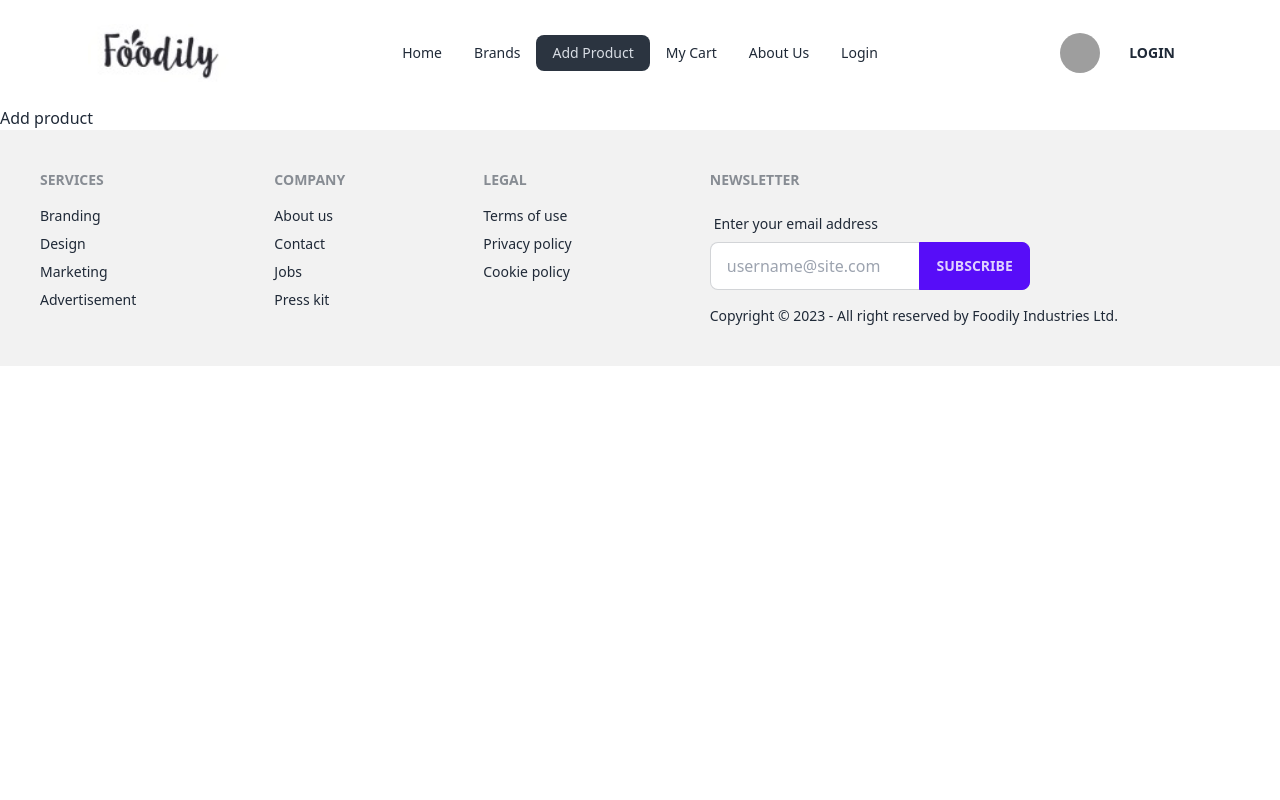
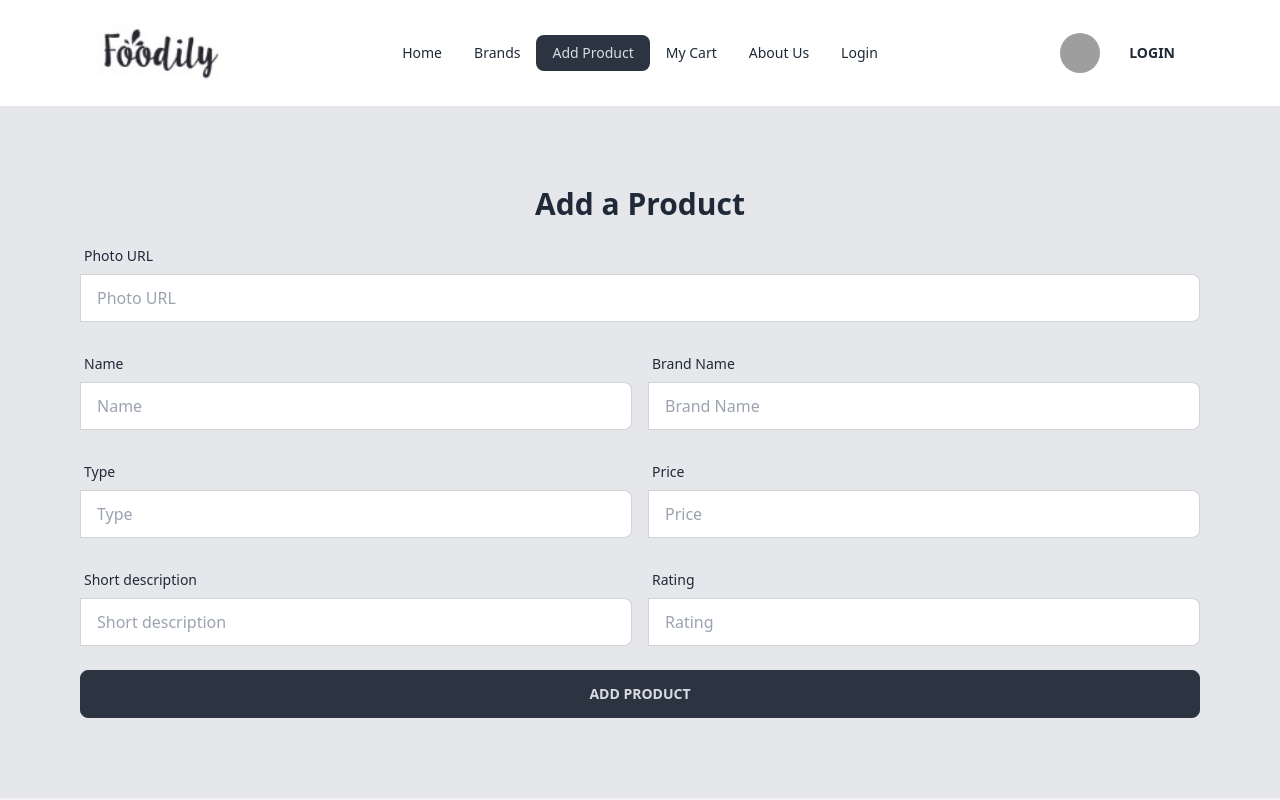
Before and after one commit to mahfuzar175/brandshop-client-side, a React (Vite) app: page /addProduct in a window 1280 px wide. Shown: the top 800 px of the page. Built offline with nearby package versions, Linux system fonts and the light colour scheme; grey boxes are pictures that could not be loaded.

Commit message:
created add product route

```diff
--- a/src/pages/Add Product/AddProduct.jsx
+++ b/src/pages/Add Product/AddProduct.jsx
@@ -1,9 +1,134 @@
 import React from 'react';
 
 const AddProduct = () => {
+
+    const handleAddProduct = event => {
+        event.preventDefault();
+        const form = event.target;
+
+        const photo = form.photo.value;
+        const name = form.name.value;
+        const brand_name = form.brand_name.value;
+        const type = form.type.value;
+        const price = form.price.value;
+        const short_description = form.short_description.value;
+        const ratings = form.ratings.value;
+
+        const addProduct = { name, brand_name, type, short_description, ratings, price, photo };
+        console.log(addProduct);
+
+        // send data to the server
+
+    };
+
     return (
-        <div>
-            <h2>Add product</h2>
+        <div className="bg-gray-200 p-20">
+            <h2 className="text-3xl font-extrabold text-center mb-4">Add a Product</h2>
+            <form onSubmit={handleAddProduct}>
+                <div className="mb-6 gap-4">
+                    <div className="form-control w-full">
+                        <label className="label">
+                            <span className="label-text">Photo URL</span>
+                        </label>
+                        <label className="input-group">
+                            <input
+                                type="text"
+                                name="photo"
+                                placeholder="Photo URL"
+                                className="input input-bordered w-full"
+                            />
+                        </label>
+                    </div>
+                </div>
+
+                <div className="md:flex mb-6 gap-4">
+                    <div className="form-control md:w-1/2">
+                        <label className="label">
+                            <span className="label-text">Name</span>
+                        </label>
+                        <label className="input-group">
+                            <input
+                                type="text"
+                                name="name"
+                                placeholder="Name"
+                                className="input input-bordered w-full"
+                            />
+                        </label>
+                    </div>
+                    <div className="form-control md:w-1/2">
+                        <label className="label">
+                            <span className="label-text">Brand Name</span>
+                        </label>
+                        <label className="input-group">
+                            <input
+                                type="text"
+                                name="brand_name"
+                                placeholder="Brand Name"
+                                className="input input-bordered w-full"
+                            />
+                        </label>
+                    </div>
+                </div>
+
+                <div className="md:flex mb-6 gap-4">
+                    <div className="form-control md:w-1/2">
+                        <label className="label">
+                            <span className="label-text">Type</span>
+                        </label>
+                        <label className="input-group">
+                            <input
+                                type="text"
+                                name="type"
+                                placeholder="Type"
+                                className="input input-bordered w-full"
+                            />
+                        </label>
+                    </div>
+                    <div className="form-control md:w-1/2">
+                        <label className="label">
+                            <span className="label-text">Price</span>
+                        </label>
+                        <label className="input-group">
+                            <input
+                                type="text"
+                                name="price"
+                                placeholder="Price"
+                                className="input input-bordered w-full"
+                            />
+                        </label>
+                    </div>
+                </div>
+
+                <div className="md:flex mb-6 gap-4">
+                    <div className="form-control md:w-1/2">
+                        <label className="label">
+                            <span className="label-text">Short description</span>
+                        </label>
+                        <label className="input-group">
+                            <input
+                                type="text"
+                                name="short_description"
+                                placeholder="Short description"
+                                className="input input-bordered w-full"
+                            />
+                        </label>
+                    </div>
+                    <div className="form-control md:w-1/2">
+                        <label className="label">
+                            <span className="label-text">Rating</span>
+                        </label>
+                        <label className="input-group">
+                            <input
+                                type="text"
+                                name="ratings"
+                                placeholder="Rating"
+                                className="input input-bordered w-full"
+                            />
+                        </label>
+                    </div>
+                </div>
+                <input type="submit" value="Add Product" className="btn btn-block btn-neutral" />
+            </form>
         </div>
     );
 };
```
